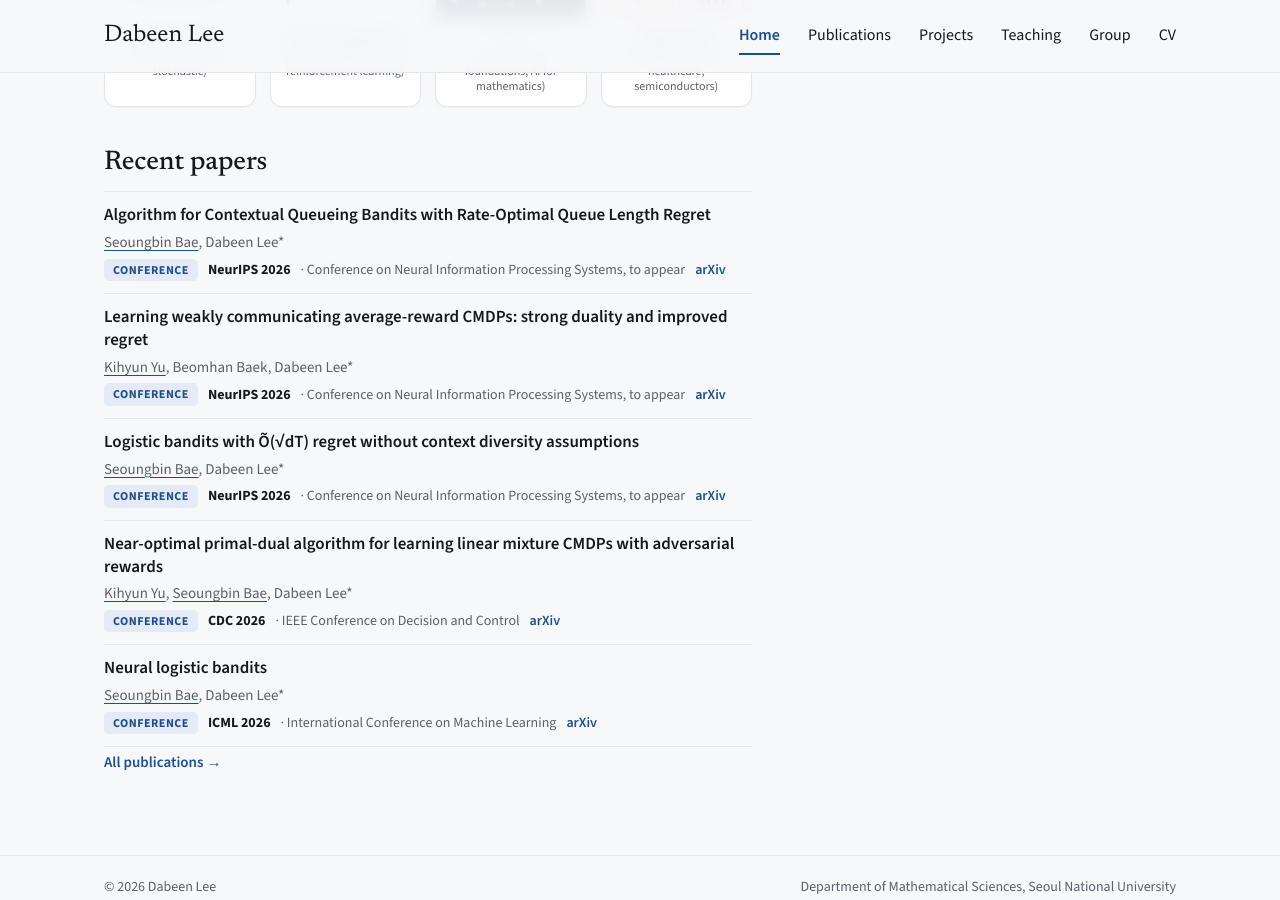
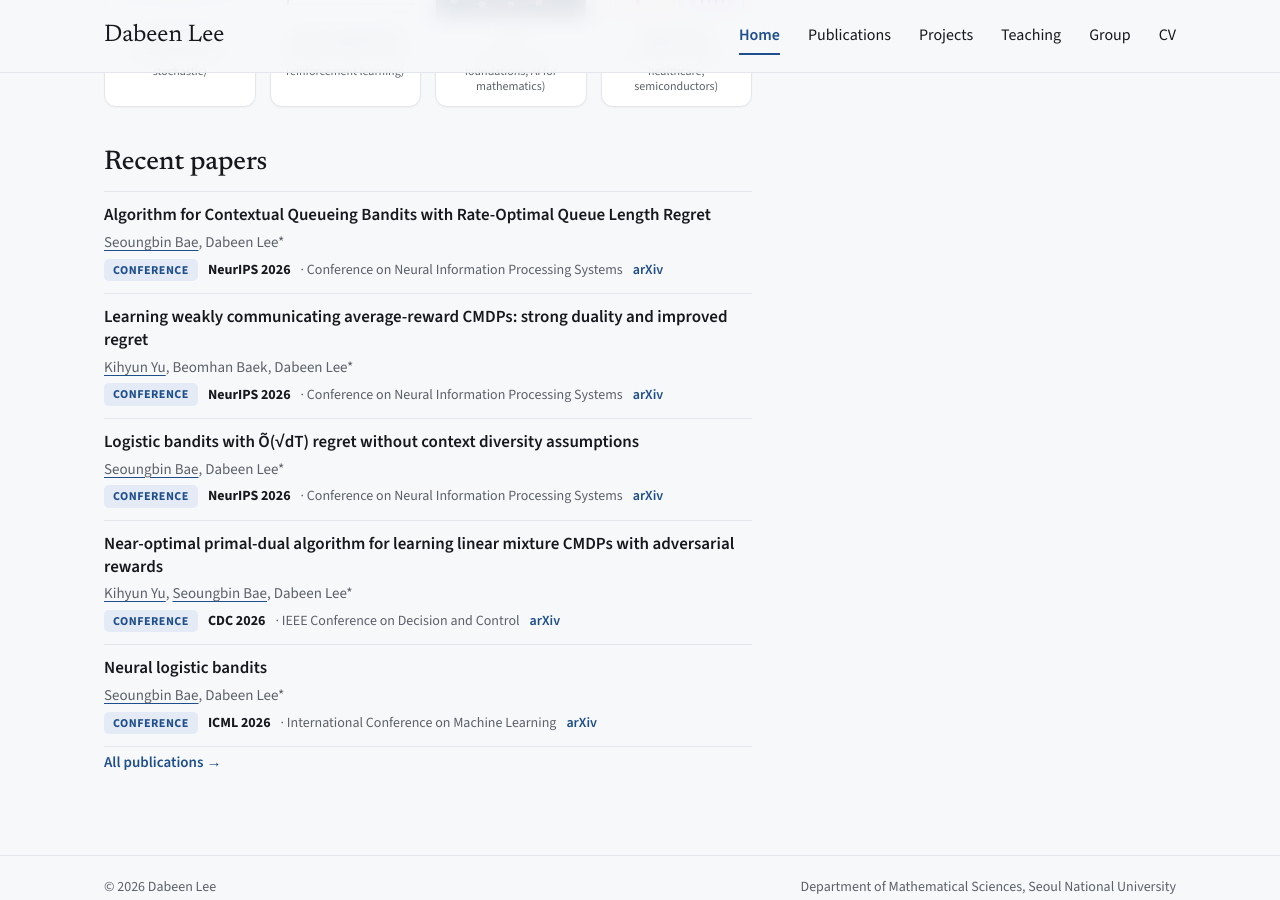
Before and after one commit to dabeenl/dabeenl.github.io, a Jekyll site: the page built from index.md, in a window 1280 px wide and 900 px high, scrolled down 1476 px. Built offline with Jekyll 4.4.1, drawn with Linux system fonts in a browser that asks for light colours.

Commit message:
publications: drop the "to appear" note from the NeurIPS 2026 entries
Co-Authored-By: Claude Opus 5 <noreply@anthropic.com>

```diff
--- a/_data/publications.yml
+++ b/_data/publications.yml
@@ -50,7 +50,7 @@
   year: 2026
   type: conference
   venue: NeurIPS 2026
-  detail: Conference on Neural Information Processing Systems, to appear
+  detail: Conference on Neural Information Processing Systems
   featured: true
   links:
     - label: arXiv
@@ -61,7 +61,7 @@
   year: 2026
   type: conference
   venue: NeurIPS 2026
-  detail: Conference on Neural Information Processing Systems, to appear
+  detail: Conference on Neural Information Processing Systems
   featured: true
   links:
     - label: arXiv
@@ -72,7 +72,7 @@
   year: 2026
   type: conference
   venue: NeurIPS 2026
-  detail: Conference on Neural Information Processing Systems, to appear
+  detail: Conference on Neural Information Processing Systems
   featured: true
   links:
     - label: arXiv
```
